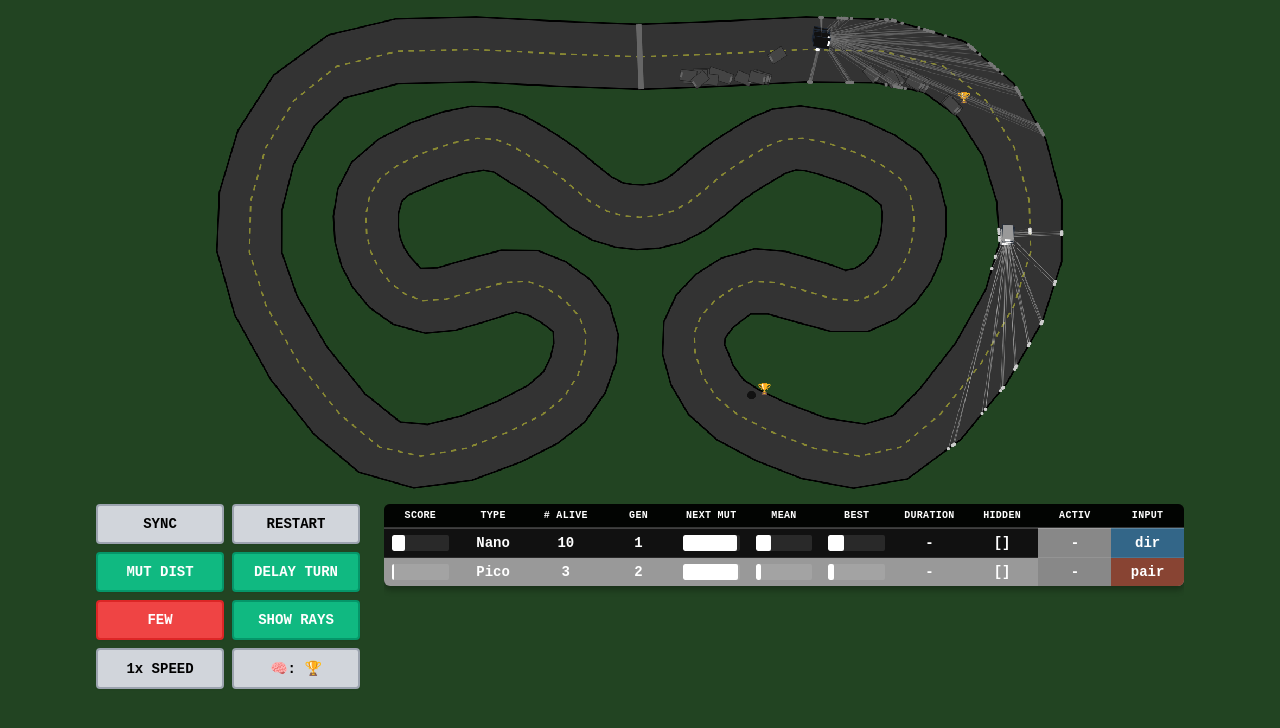
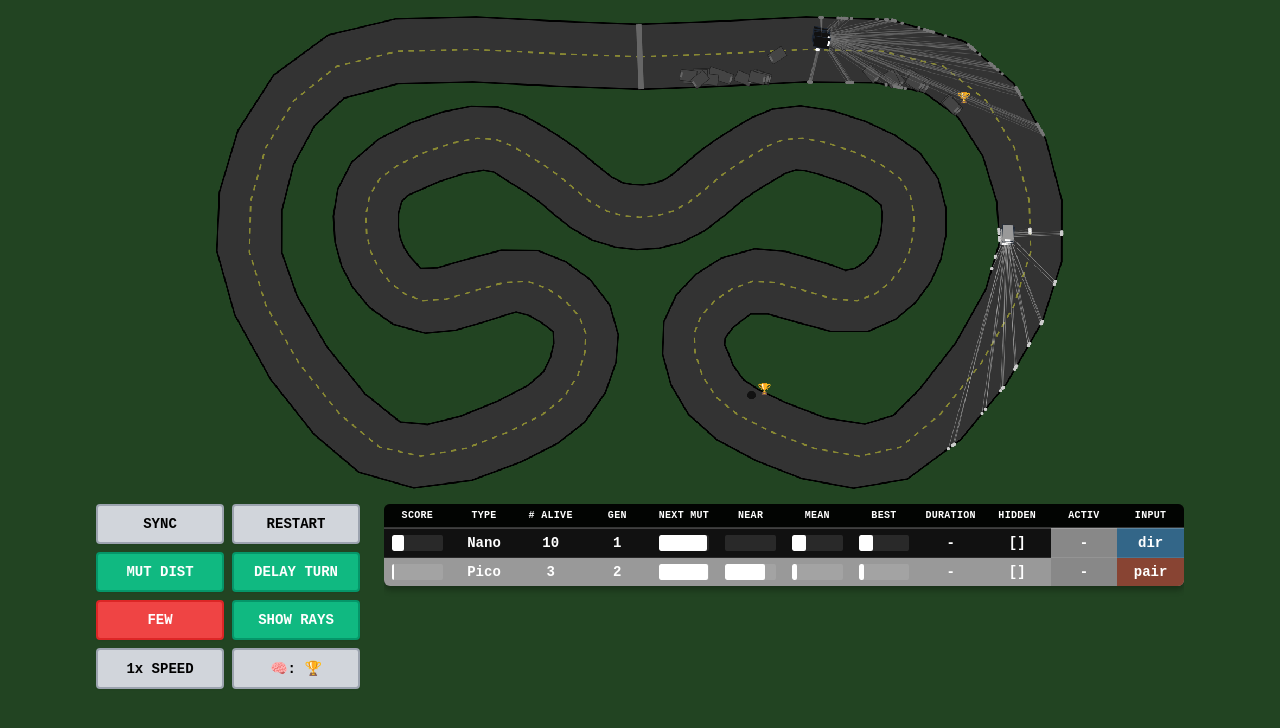
Before and after one commit to niembro64/car-racing-ai, a Vue app: page / in a window 1280 px wide. Shown: the top 728 px of the page. Built offline with nearby package versions, Linux system fonts and the light colour scheme.

Commit message:
pre cubic near

```diff
--- a/src/components/CarSimulator.vue
+++ b/src/components/CarSimulator.vue
@@ -24,7 +24,10 @@
         >
           DELAY TURN
         </button>
-        <button @click="toggleAllCarTypes" :class="{ active: carUsageLevel !== 'use-few' }">
+        <button
+          @click="toggleAllCarTypes"
+          :class="{ active: carUsageLevel !== 'use-few' }"
+        >
           {{ getCarUsageLevelInfo(carUsageLevel).name }}
         </button>
         <button @click="toggleShowRays" :class="{ active: showRays }">
@@ -51,7 +54,10 @@
           <!-- Table View -->
           <table
             v-if="viewMode === 'table'"
-            :class="['stats-table', { 'stats-table-compact': carUsageLevel !== 'use-few' }]"
+            :class="[
+              'stats-table',
+              { 'stats-table-compact': carUsageLevel !== 'use-few' },
+            ]"
             @click="cycleView"
           >
             <thead>
@@ -61,6 +67,7 @@
                 <th>{{ isMobile() ? '#' : '# Alive' }}</th>
                 <th>Gen</th>
                 <th>{{ isMobile() ? 'MUT' : 'NEXT MUT' }}</th>
+                <th>{{ isMobile() ? 'NR' : 'NEAR' }}</th>
                 <th>Mean</th>
                 <th>Best</th>
                 <th>Duration</th>
@@ -95,6 +102,15 @@
                   <PercentageBar
                     :percentage="
                       mutationRatePercentByConfigId.get(config.shortName) ?? 0
+                    "
+                    variant="white"
+                    :compact="carUsageLevel !== 'use-few'"
+                  />
+                </td>
+                <td>
+                  <PercentageBar
+                    :percentage="
+                      nearnessPercentByConfigId.get(config.shortName) ?? 0
                     "
                     variant="white"
                     :compact="carUsageLevel !== 'use-few'"
@@ -169,68 +185,46 @@
                 </thead>
                 <tbody>
                   <tr>
-                    <td class="label-cell">
-                      FPS Avg
-                    </td>
+                    <td class="label-cell">FPS Avg</td>
                     <td class="value-cell">
                       {{ currentFps.toFixed(1) }}
                     </td>
                   </tr>
                   <tr>
-                    <td class="label-cell">
-                      FPS 99.9%
-                    </td>
+                    <td class="label-cell">FPS 99.9%</td>
                     <td class="value-cell">
                       {{ fps99_9Percent.toFixed(1) }}
                     </td>
                   </tr>
                   <tr>
-                    <td class="label-cell">
-                      FPS 99.0%
-                    </td>
+                    <td class="label-cell">FPS 99.0%</td>
                     <td class="value-cell">
                       {{ fps99Percent.toFixed(1) }}
                     </td>
                   </tr>
                   <tr>
-                    <td class="label-cell">
-                      FPS 1.0%
-                    </td>
+                    <td class="label-cell">FPS 1.0%</td>
                     <td class="value-cell">
                       {{ fps1Percent.toFixed(1) }}
                     </td>
                   </tr>
                   <tr>
-                    <td class="label-cell">
-                      FPS 0.1%
-                    </td>
+                    <td class="label-cell">FPS 0.1%</td>
                     <td class="value-cell">
                       {{ fps0_1Percent.toFixed(1) }}
                     </td>
                   </tr>
                   <tr>
-                    <td class="label-cell">
-                      Frame Time
-                    </td>
-                    <td class="value-cell">
-                      {{ avgFrameTime.toFixed(2) }}ms
-                    </td>
+                    <td class="label-cell">Frame Time</td>
+                    <td class="value-cell">{{ avgFrameTime.toFixed(2) }}ms</td>
                   </tr>
                   <tr>
-                    <td class="label-cell">
-                      Update Time
-                    </td>
-                    <td class="value-cell">
-                      {{ avgUpdateTime.toFixed(2) }}ms
-                    </td>
+                    <td class="label-cell">Update Time</td>
+                    <td class="value-cell">{{ avgUpdateTime.toFixed(2) }}ms</td>
                   </tr>
                   <tr>
-                    <td class="label-cell">
-                      Render Time
-                    </td>
-                    <td class="value-cell">
-                      {{ avgRenderTime.toFixed(2) }}ms
-                    </td>
+                    <td class="label-cell">Render Time</td>
+                    <td class="value-cell">{{ avgRenderTime.toFixed(2) }}ms</td>
                   </tr>
                 </tbody>
               </table>
@@ -629,6 +623,68 @@ const sortedCarBrainConfigs = computed(() => {
   return [...activeCarConfigs.value].sort(compareConfigs);
 });
 
+// Computed property for nearness to all-time best death point (0 to 1)
+const nearnessPercentByConfigId = computed(() => {
+  void frameCounter.value; // Trigger on every frame
+  const trackLength = track.getTotalLength();
+
+  const nearnesses = new Map<string, number>();
+
+  for (const config of activeCarConfigs.value) {
+    // Get all-time best distance for this car type
+    const alltimeBestDistance = ga.value.getBestFitness(config.shortName);
+
+    // If no all-time best point exists yet (no deaths recorded), nearness stays at 0
+    if (alltimeBestDistance === 0) {
+      nearnesses.set(config.shortName, 0);
+      continue;
+    }
+
+    // If all-time best completed the lap (at finish line), nearness stays at 0
+    if (alltimeBestDistance >= trackLength) {
+      nearnesses.set(config.shortName, 0);
+      continue;
+    }
+
+    // Get current generation's best distance
+    const carsOfType = population.value.filter(
+      (car) => car.configShortName === config.shortName
+    );
+    const currentBestDistance =
+      carsOfType.length > 0
+        ? Math.max(...carsOfType.map((car) => car.maxDistanceReached))
+        : 0;
+
+    const pow = 4;
+
+    // Calculate nearness (triangular function peaking at all-time best point)
+    let nearness: number;
+    if (currentBestDistance <= alltimeBestDistance) {
+      // Approaching the all-time best point: 0 -> 1
+      // (alltimeBestDistance > 0 is guaranteed by earlier check)
+      nearness = Math.pow(currentBestDistance / alltimeBestDistance, pow);
+    } else {
+      // Past the all-time best point: 1 -> 0
+      const remainingDistance = trackLength - alltimeBestDistance;
+      if (remainingDistance > 0) {
+        nearness = Math.pow(
+          Math.max(
+            0,
+            1 - (currentBestDistance - alltimeBestDistance) / remainingDistance
+          ),
+          pow
+        );
+      } else {
+        nearness = 0;
+      }
+    }
+
+    nearnesses.set(config.shortName, nearness * 100); // Convert to percentage
+  }
+
+  return nearnesses;
+});
+
 // Computed property for mutation rates as raw percentages (for bars)
 const mutationRatePercentByConfigId = computed(() => {
   void frameCounter.value; // Trigger on every frame
@@ -852,28 +908,30 @@ const evolvePopulationByConfig = (
       const allTimeBestMarker = markers[maxFitnessIndex];
 
       // Keep the most recent markers
-      const recentMarkers = markers.slice(-CONFIG.visualization.generationMarker.maxHistory);
+      const recentMarkers = markers.slice(
+        -CONFIG.visualization.generationMarker.maxHistory
+      );
 
       // Check if all-time best is already in recent markers
       const allTimeBestInRecent = recentMarkers.some(
-        m => m.generation === allTimeBestMarker.generation
+        (m) => m.generation === allTimeBestMarker.generation
       );
 
       if (!allTimeBestInRecent) {
         // All-time best is old, so we need to keep it separately
         // Keep all-time best + most recent (maxHistory - 1) markers
         const keepCount = CONFIG.visualization.generationMarker.maxHistory - 1;
-        const markersToKeep = [
-          allTimeBestMarker,
-          ...markers.slice(-keepCount)
-        ];
+        const markersToKeep = [allTimeBestMarker, ...markers.slice(-keepCount)];
 
         // Sort by generation to maintain chronological order
         markersToKeep.sort((a, b) => a.generation - b.generation);
         markers.splice(0, markers.length, ...markersToKeep);
       } else {
         // All-time best is recent, just keep the most recent markers
-        markers.splice(0, markers.length - CONFIG.visualization.generationMarker.maxHistory);
+        markers.splice(
+          0,
+          markers.length - CONFIG.visualization.generationMarker.maxHistory
+        );
       }
     }
 
@@ -1167,11 +1225,15 @@ const render = (ctx: CanvasRenderingContext2D) => {
 
       // Conditionally show emojis based on brain selection strategy
       const showRepeat =
-        (brainSelectionStrategy.value === 'generation' || brainSelectionStrategy.value === 'averaging')
-        && marker.isLastGenBest;
+        (brainSelectionStrategy.value === 'generation' ||
+          brainSelectionStrategy.value === 'averaging' ||
+          brainSelectionStrategy.value === 'overcorrect') &&
+        marker.isLastGenBest;
       const showTrophy =
-        (brainSelectionStrategy.value === 'alltime' || brainSelectionStrategy.value === 'averaging')
-        && marker.isAllTimeBest;
+        (brainSelectionStrategy.value === 'alltime' ||
+          brainSelectionStrategy.value === 'averaging' ||
+          brainSelectionStrategy.value === 'overcorrect') &&
+        marker.isAllTimeBest;
 
       // Draw repeat emoji to the left if this is last generation's best (and strategy uses it)
       if (showRepeat) {
@@ -1587,11 +1649,8 @@ const toggleCarSpeed = () => {
 
 // Cycle through brain selection strategies
 const cycleBrainStrategy = () => {
-  const strategies: BrainSelectionStrategy[] = [
-    'generation',
-    'alltime',
-    'averaging',
-  ];
+  // Use the strategies from BRAIN_SELECTION_STRATEGIES to automatically include all
+  const strategies = BRAIN_SELECTION_STRATEGIES.map((s) => s.id);
   const currentIndex = strategies.indexOf(brainSelectionStrategy.value);
   const nextIndex = (currentIndex + 1) % strategies.length;
   brainSelectionStrategy.value = strategies[nextIndex];
--- a/src/core/config_text.ts
+++ b/src/core/config_text.ts
@@ -15,6 +15,7 @@ export const TEXT_CHARACTER = {
   repeat: '🔁',
   sexual: '💑',
   trophy: '🏆',
+  rocket: '🚀',
 };
 
 export const TEXT_TARGET_NUMBER_PER_CAR =
--- a/src/types.ts
+++ b/src/types.ts
@@ -142,9 +142,10 @@ export interface ConfigEvolutionState {
 
 // Brain selection strategy for evolution
 export type BrainSelectionStrategy =
-  | 'generation'  // Always save current generation's best
-  | 'alltime'     // Only save if equal or better than all-time best
-  | 'averaging';  // Average saved brain with current generation's best
+  | 'generation'   // Always save current generation's best
+  | 'alltime'      // Only save if equal or better than all-time best
+  | 'averaging'    // Average saved brain with current generation's best
+  | 'overcorrect'; // All-time best + (all-time - generation), extrapolates opposite direction
 
 // Strategy metadata for UI display
 export interface StrategyInfo {
@@ -172,6 +173,12 @@ export const BRAIN_SELECTION_STRATEGIES: StrategyInfo[] = [
     name: 'AVG',
     description: 'Average saved brain with current generation\'s best',
     emoji: TEXT_CHARACTER.sexual
+  },
+  {
+    id: 'overcorrect',
+    name: 'OVER',
+    description: 'All-time best + (all-time - generation), extrapolates opposite direction',
+    emoji: TEXT_CHARACTER.rocket
   }
 ];
 
```
Also changed, not shown: src/core/GA.ts (+29 -1 lines), src/core/Neural.ts (+51 -5 lines), 1 other file (tests, documents, lock files or other folders).
